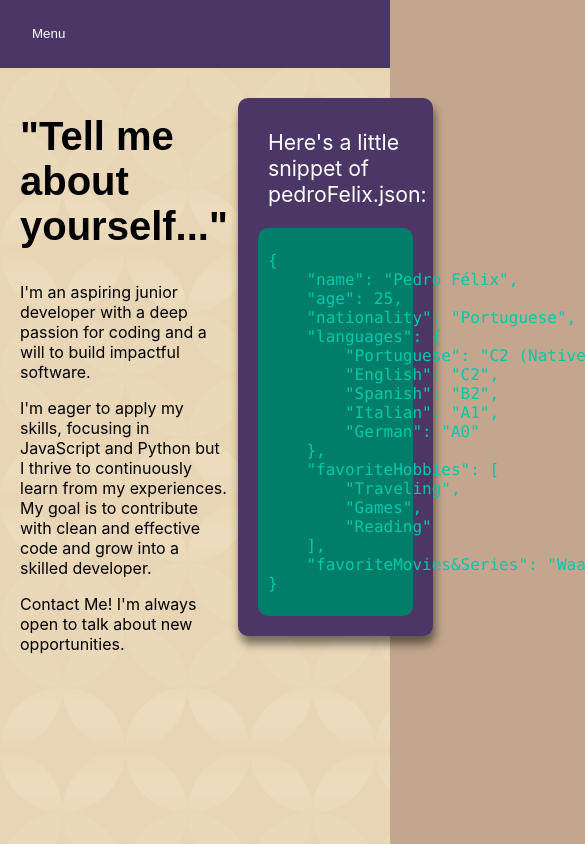
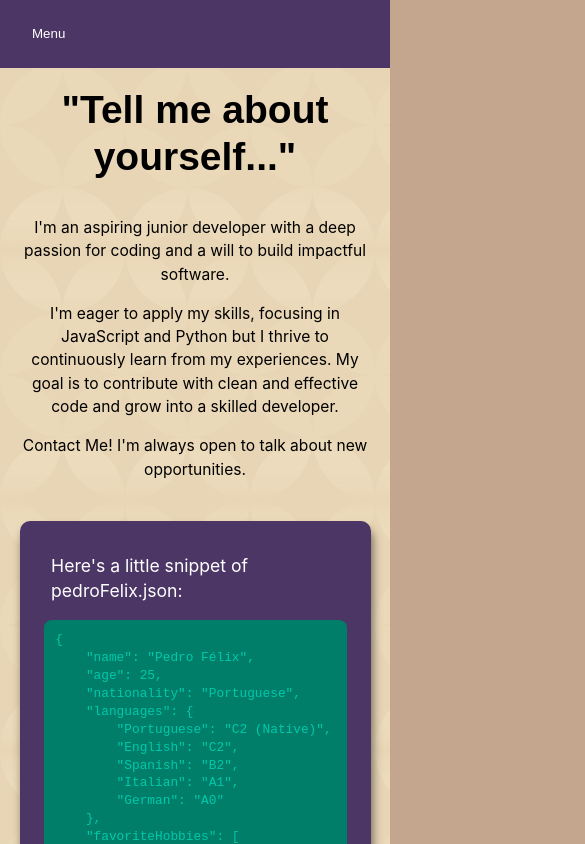
Before and after one commit to PedrorFelix/LearningReact, a React (Create React App) app: page /LearningReact/about in a window 390 px wide. Shown: the top 844 px of the page, 585 px wide, since content can reach past the window. Built offline with nearby package versions, Linux system fonts and the light colour scheme; a web font is replaced by a local one.

Commit message:
Added Responsiveness to the About, Work and Contact Pages as well as the components used in said pages

```diff
--- a/src/pages/AboutPage.js
+++ b/src/pages/AboutPage.js
@@ -6,13 +6,13 @@ export function AboutPage(){
   return(
     <div className="AboutBanner">
       <h1 className="AboutTitle">"Tell me about yourself..."</h1>
-      <div className="CodeBlock"><BasicInfo /></div>
       <div className="Description">
         <p>I'm an aspiring junior developer with a deep passion for coding and a will to build impactful software.</p>
         <p>I'm eager to apply my skills, focusing in JavaScript and Python but I thrive to continuously learn from my experiences.
         My goal is to contribute with clean and effective code and grow into a skilled developer.</p>
         <p>Contact Me! I'm always open to talk about new opportunities.</p>
       </div>
+      <div className="CodeBlock"><BasicInfo /></div>
     </div>
   )
 }
--- a/src/pages/JobEntry.js
+++ b/src/pages/JobEntry.js
@@ -1,5 +1,5 @@
 import './styles/JobEntry.css';
-export function JobEntry( { position, degree= null, company, location, begginig, end, description } ) {
+export function JobEntry( { position, degree= null, company, location, beginnig, end, description } ) {
 
     return(
         <div className="JobEntry">
@@ -8,7 +8,7 @@ export function JobEntry( { position, degree= null, company, location, begginig,
                 {degree && (
                     <div className="Degree">{degree}</div>
                 )}
-                <div className="Dates">From {begginig} until {end}</div>
+                <div className="Dates">From {beginnig} until {end}</div>
                 <div className="WorkLocation">{location}</div>
                 <div className="JobDescription">{description}</div>
             </div>
--- a/src/pages/WorkPage.js
+++ b/src/pages/WorkPage.js
@@ -10,14 +10,14 @@ export function WorkPage(){
         <JobEntry position={"Junior Software Developer"}
                   company={"VisionSpace Portugal"}
                   location={"Figueira da Foz, Portugal"}
-                  begginig={"May 2023"} end ={"February 2025"}
+                  beginnig={"May 2023"} end ={"February 2025"}
                   description={"A small description of working here"}
         />
 
         <JobEntry position={"Intern"}
                   company={"VisionSpace Technologies GmbH"}
                   location={"Darmstadt, Germany"}
-                  begginig={"October 2022"} end ={"March 2023"}
+                  beginnig={"October 2022"} end ={"March 2023"}
                   description={"A small description why this intership was actually great"}
         />
 
@@ -25,7 +25,7 @@ export function WorkPage(){
                   degree = {"IT and Multimedia"}
                   company={"Polythecnical Institute of Castelo Branco"}
                   location={"Castelo Branco, Portugal"}
-                  begginig={"September 2017"} end ={"September 2022"}
+                  beginnig={"October 2017"} end ={"September 2022"}
                   description={"A small description of my degree"}
         />
       </div>
--- a/src/pages/styles/AboutPage.css
+++ b/src/pages/styles/AboutPage.css
@@ -1,24 +1,73 @@
-.AboutBanner{
+.AboutBanner {
     display: grid;
     grid-template-areas:
         "AboutTitle CodeBlock"
         "Description CodeBlock";
     grid-template-columns: 1fr 1fr;
-    padding:20px;
+    padding: clamp(1rem, 4vw, 2rem);
     max-height: 80vh;
+    gap: clamp(0.75rem, 2vw, 1.5rem);
 }
 
-.AboutTitle{
+.AboutTitle {
     font-family: 'Bitcount', sans-serif;
-    font-size: 250%;
+    font-size: clamp(1.5rem, 6vw, 2.5rem);
+    grid-area: AboutTitle;
+    margin: 0;
+    line-height: 1.2;
 }
 
-.CodeBlock{
-    margin:10px;
-    max-width: 50vw;
+.Description {
+    grid-area: Description;
+    position: relative;
 }
 
-.Description{
-    position: relative;
-    bottom: 45vh;
+.Description p {
+    font-size: clamp(0.9rem, 2.5vw, 1.1rem);
+    line-height: 1.5;
+    margin-bottom: 1rem;
 }
+
+.CodeBlock {
+    grid-area: CodeBlock;
+    margin: 0;
+    max-width: 100%;
+    min-width: 0;
+    align-self: start;
+}
+
+@media (max-width: 700px) {
+    .AboutBanner {
+        grid-template-columns: 1fr;
+        grid-template-areas:
+            "AboutTitle"
+            "Description"
+            "CodeBlock";
+        padding: clamp(1rem, 5vw, 2rem);
+        gap: clamp(0.5rem, 3vw, 1rem);
+        max-height: none;
+    }
+
+    .AboutTitle {
+        font-size: clamp(2rem, 10vw, 3.5rem);
+        margin-bottom: 0.5rem;
+        text-align: center;
+    }
+
+    .Description {
+        position: static;
+        text-align: center;
+        margin-bottom: 1rem;
+    }
+
+    .Description p {
+        font-size: clamp(0.85rem, 4vw, 1rem);
+        margin-bottom: 0.75rem;
+    }
+
+    .CodeBlock {
+        width: 100%;
+        max-width: 100%;
+        justify-self: center;
+    }
+}
--- a/src/pages/styles/BasicInfo.css
+++ b/src/pages/styles/BasicInfo.css
@@ -1,21 +1,55 @@
-.BasicInfo{
- background-color: #4c3666;
- color:white;
- padding:10px;
- border-radius:10px;
-
-    box-shadow: 2px 8px 10px rgba(0,0,0, 0.5);
+.BasicInfo {
+    background-color: #4c3666;
+    color: white;
+    padding: clamp(0.75rem, 3vw, 1.25rem);
+    border-radius: 10px;
+    box-shadow: 2px 8px 10px rgba(0, 0, 0, 0.5);
+    width: 100%;
+    max-width: 100%;
+    box-sizing: border-box;
 }
 
-.BasicInfoTitle{
-    margin-left: 20px;
-    font-size: 133%;
+.BasicInfoTitle {
+    margin-left: clamp(0.5rem, 4vw, 1.25rem);
+    font-size: clamp(1rem, 4vw, 1.33rem);
+    margin-bottom: 1rem;
+    line-height: 1.4;
 }
 
-.CodeSnippet{
+.CodeSnippet {
     background-color: #007e6a;
-    color:#00c9aa;
-    margin: 0px 10px 10px 10px;
-    padding:10px;
-    border-radius:10px;
+    color: #00c9aa;
+    margin: 0 clamp(0.5rem, 2vw, 0.625rem) clamp(0.5rem, 2vw, 0.625rem) clamp(0.5rem, 2vw, 0.625rem);
+    padding: clamp(0.5rem, 3vw, 0.75rem);
+    border-radius: 8px;
+    overflow-x: auto;
+    font-family: 'Courier New', Consolas, monospace;
 }
+
+.CodeSnippet pre {
+    margin: 0;
+    white-space: pre;
+    overflow-x: auto;
+    font-size: clamp(0.7rem, 2.5vw, 0.9rem);
+    line-height: 1.4;
+}
+
+.CodeSnippet code {
+    font-family: inherit;
+    display: block;
+    min-width: max-content;
+}
+
+@media (max-width: 700px) {
+    .BasicInfo {
+        padding: 1rem;
+    }
+
+    .BasicInfoTitle {
+        font-size: 1.1rem;
+    }
+
+    .CodeSnippet pre {
+        font-size: 0.8rem;
+    }
+}
--- a/src/pages/styles/ContactEntry.css
+++ b/src/pages/styles/ContactEntry.css
@@ -1,8 +1,8 @@
 .ContactEntry{
     background-color: #4c3666;
     color: white;
-    margin:5px;
-    padding:15px;
+    margin: 5px;
+    padding: 15px;
     text-align: center;
     border-radius: 15px;
     box-shadow: 2px 8px 10px rgba(0,0,0, 0.5);
@@ -11,9 +11,55 @@
 .IconBox{
     position: relative;
     right: 40%;
-    top:10%;
+    top: 10%;
 }
 
 .ContactContent{
-    color:white;
+    color: white;
 }
+
+@media (max-width: 700px) {
+    .ContactEntry {
+        margin: 3px;
+        padding: 12px 8px;
+        border-radius: 10px;
+        box-shadow: 1px 4px 6px rgba(0,0,0, 0.4);
+    }
+
+    .IconBox {
+        position: static;
+        right: auto;
+        top: auto;
+        margin-bottom: 8px;
+        display: flex;
+        align-items: center;
+        justify-content: center;
+        gap: 8px;
+        font-size: 14px;
+    }
+
+    .ContactContent {
+        font-size: 14px;
+        word-break: break-word;
+        line-height: 1.4;
+    }
+
+
+    .ContactContent a {
+        display: inline-block;
+        min-height: 44px;
+        display: flex;
+        align-items: center;
+        justify-content: center;
+        text-decoration: none;
+        padding: 4px 8px;
+        border-radius: 6px;
+        transition: background-color 0.2s ease;
+    }
+
+    .ContactContent a:hover,
+    .ContactContent a:focus {
+        background-color: rgba(255, 255, 255, 0.1);
+        outline: none;
+    }
+}
--- a/src/pages/styles/ContactPage.css
+++ b/src/pages/styles/ContactPage.css
@@ -1,21 +1,40 @@
 .ContactBanner {
-    display:grid;
+    display: grid;
     grid-template-areas:
         "ContactTile"
         "ContactList";
     grid-template-columns: 1fr;
-    padding:20px;
+    padding: 20px;
 }
 
 .ContactTitle {
     font-family: 'BitCount', 'sans-serif';
-    font-size:250%;
+    font-size: 250%;
     grid-area: ContactTile;
 }
 
 .ContactList {
     grid-area: ContactList;
-    display:grid;
+    display: grid;
     grid-template-columns: 1fr 1fr 1fr;
     justify-content: center;
 }
+
+@media (max-width: 700px) {
+    .ContactBanner {
+        padding: 15px 10px;
+        gap: 15px;
+    }
+
+    .ContactTitle {
+        font-size: 12vw;
+        text-align: center;
+        margin-bottom: 10px;
+    }
+
+    .ContactList {
+        grid-template-columns: 1fr;
+        gap: 10px;
+        margin: 0 auto;
+    }
+}
--- a/src/pages/styles/WorkPage.css
+++ b/src/pages/styles/WorkPage.css
@@ -1,20 +1,51 @@
-.WorkBanner{
-    display: grid;
-    grid-template-areas:
-      "WorkTitle JobList"
-      "brifcaseIcon JobList";
-    padding:20px;
-    max-height: 80vh;
+.WorkBanner {
+  display: grid;
+  grid-template-areas:
+    "WorkTitle briefcaseIcon"
+    "JobList briefcaseIcon";
+  grid-template-columns: 1fr auto;
+  padding: 20px;
+  max-height: 80vh;
+  gap: 20px;
 }
 
-.WorkTitle{
+.WorkTitle {
+  grid-area: WorkTitle;
   font-family: 'Bitcount', sans-serif;
-    font-size: 250%;
+  font-size: 250%;
+  align-self: end;
 }
 
-.briefcaseIcon{
-  scale: 2000%;
-  position: relative;
-  left:20vw;
-  bottom:20vh;
+.JobList {
+  grid-area: JobList;
 }
+
+.briefcaseIcon {
+  grid-area: briefcaseIcon;
+  font-size: 4rem;
+  align-self: center;
+  margin-left: 60px;
+  opacity: 0.8;
+}
+
+@media (max-width: 700px) {
+  .WorkBanner {
+    grid-template-areas:
+      "WorkTitle"
+      "JobList"
+      "briefcaseIcon";
+    grid-template-columns: 1fr;
+    gap: 15px;
+    max-height: none;
+  }
+
+  .WorkTitle {
+    text-align: center;
+    font-size: 12vw;
+    align-self: auto;
+  }
+
+  .briefcaseIcon {
+    display: none;
+  }
+}
```
Also changed, not shown: src/pages/styles/JobEntry.css (+82 -9 lines).
